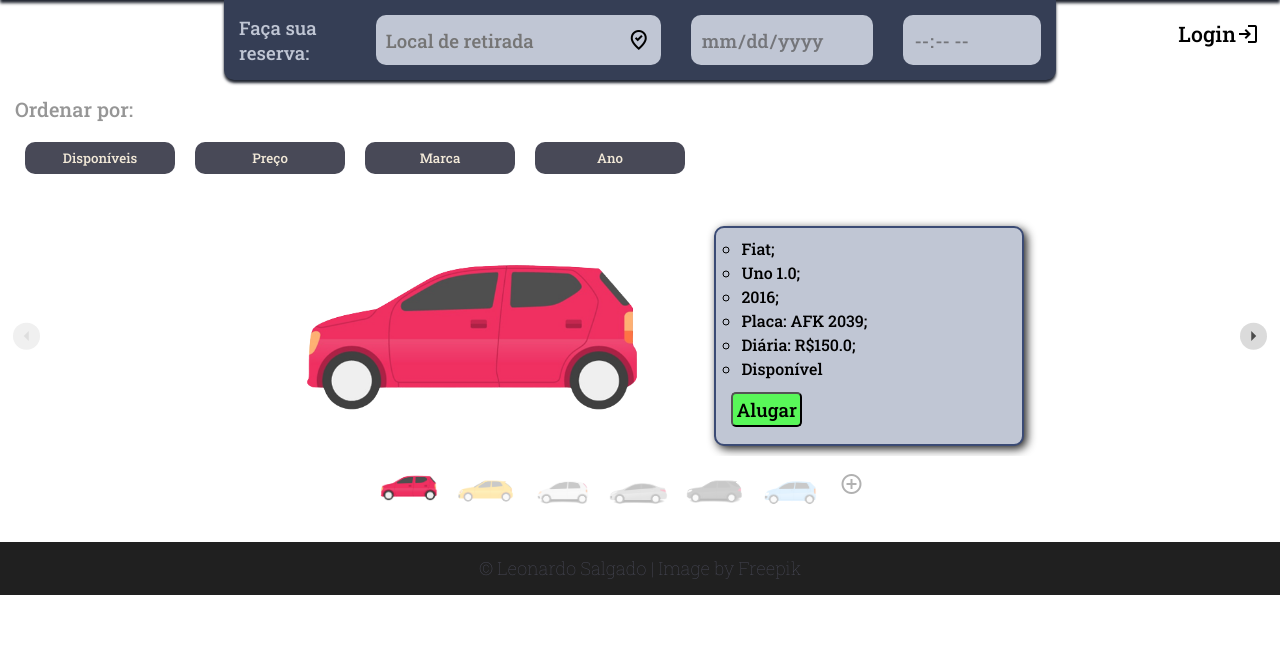
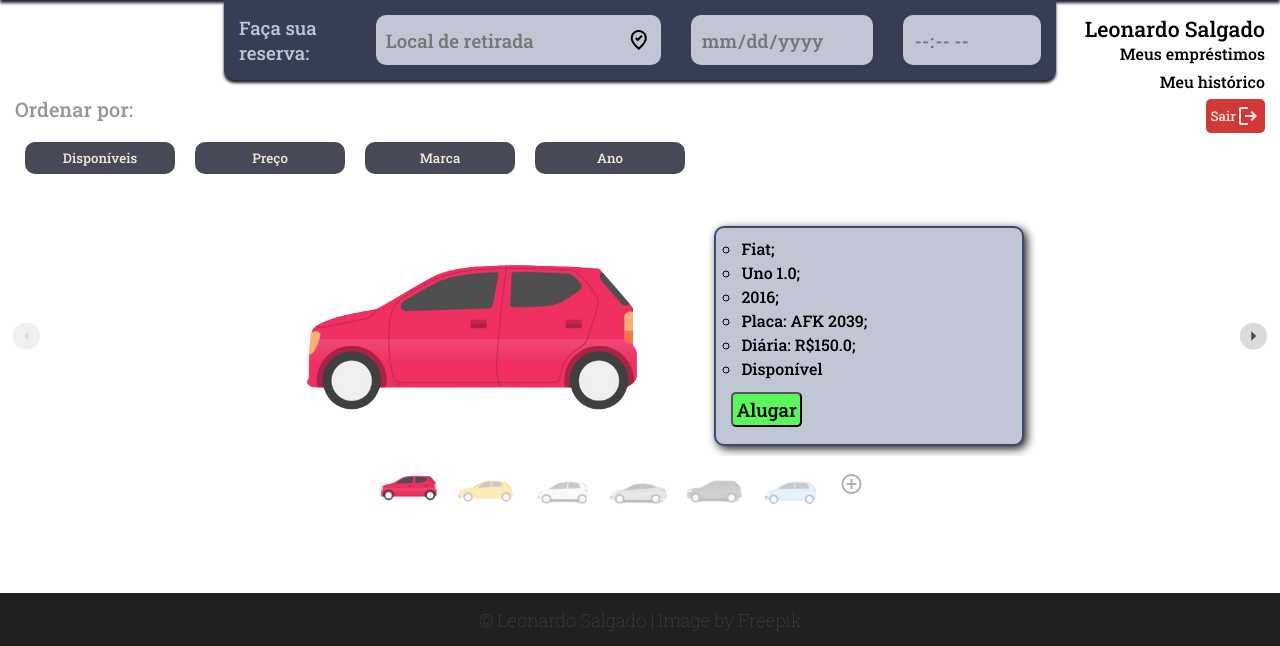
Before and after one commit to Salgado2004/Aluguel_de_Carros, a Flask app: page / in a window 1280 px wide. Shown: the part 154-800 px from the top of the page. Run offline with Flask 2, Linux system fonts and the light colour scheme; data comes from the database, SQL or seed files in the repository.

Commit message:
Edit login

```diff
--- a/static/folhaEstilo.css
+++ b/static/folhaEstilo.css
@@ -54,7 +54,7 @@ header img {
   font-family: "Roboto Slab", serif;
   font-size: 16pt;
   position: absolute;
-  margin: 20px;
+  margin: 15px;
   right: 0;
   display: flex;
   align-items: center;
@@ -65,6 +65,29 @@ header img {
 }
 #dados-aluguel #perfil a:hover {
   text-decoration: underline;
+}
+#dados-aluguel #perfil .options {
+  position: relative;
+  float: right;
+  font-size: 12pt;
+}
+#dados-aluguel #perfil #logout {
+  position: relative;
+  float: right;
+  display: flex;
+  align-items: center;
+  font-family: "Roboto Slab", serif;
+  font-weight: 400;
+  padding: 5px;
+  background-color: #d33838;
+  color: #F2E9D8;
+  outline: none;
+  border: none;
+  border-radius: 5px;
+}
+#dados-aluguel #perfil #logout:hover {
+  background-color: #6e2222;
+  cursor: pointer;
 }
 
 .filter {
@@ -226,7 +249,7 @@ header img {
 }
 
 footer {
-  position: relative;
+  position: absolute;
   padding-top: 0.8em;
   padding-bottom: 0.8em;
   bottom: 0;
@@ -246,4 +269,10 @@ footer a {
 }
 footer a:hover {
   color: #F2E9D8;
+}
+
+@media (max-height: 755px) {
+  footer {
+    position: relative;
+  }
 }/*# sourceMappingURL=folhaEstilo.css.map */
--- a/static/folhaEstilo.scss
+++ b/static/folhaEstilo.scss
@@ -72,7 +72,7 @@ header{
         font-family: $font1;
         font-size: 16pt;
         position: absolute;
-        margin: 20px;
+        margin: 15px;
         right: 0;
         display: flex;
         align-items: center;
@@ -83,6 +83,32 @@ header{
 
             &:hover{
                 text-decoration: underline;
+            }
+        }
+
+        .options{
+            position: relative;
+            float: right;
+            font-size: 12pt;
+        }
+
+        #logout{
+            position: relative;
+            float: right;
+            display: flex;
+            align-items: center;
+            font-family: $font1;
+            font-weight: 400;
+            padding: 5px;
+            background-color: #d33838;
+            color: $color8;
+            outline: none;
+            border: none;
+            border-radius: 5px;
+
+            &:hover{
+                background-color: #6e2222;
+                cursor: pointer;
             }
         }
     }
@@ -265,7 +291,7 @@ header{
 }
 
 footer{
-    position: relative;
+    position: absolute;
     padding-top: 0.8em;
     padding-bottom: 0.8em;
     bottom: 0;
@@ -289,3 +315,9 @@ footer{
     }
 
 }
+
+@media (max-height: 755px) {
+    footer{
+        position: relative;
+    }
+}
--- a/static/generalFunctions.js
+++ b/static/generalFunctions.js
@@ -5,7 +5,17 @@ document.body.onload = function(){
     })
     .then(response => response.json())
     .then(json =>{
-        alert(`Login: ${json.login.logged}`);
+        perfil = document.querySelector("#perfil")
+        if (json.login.logged == "True"){
+            perfil.innerHTML = `
+            <div>
+                <p>${json.login.nome}</p>
+                <a href="#" class="options">Meus empréstimos</a><br>
+                <a href="#" class="options">Meu histórico</a><br>
+                <button id="logout">Sair <span class="material-symbols-outlined">logout</span></button>
+            </div>
+            `;
+        }
     })
     .catch(error => console.error(error))
 }
```
Also changed, not shown: 1 other file.
